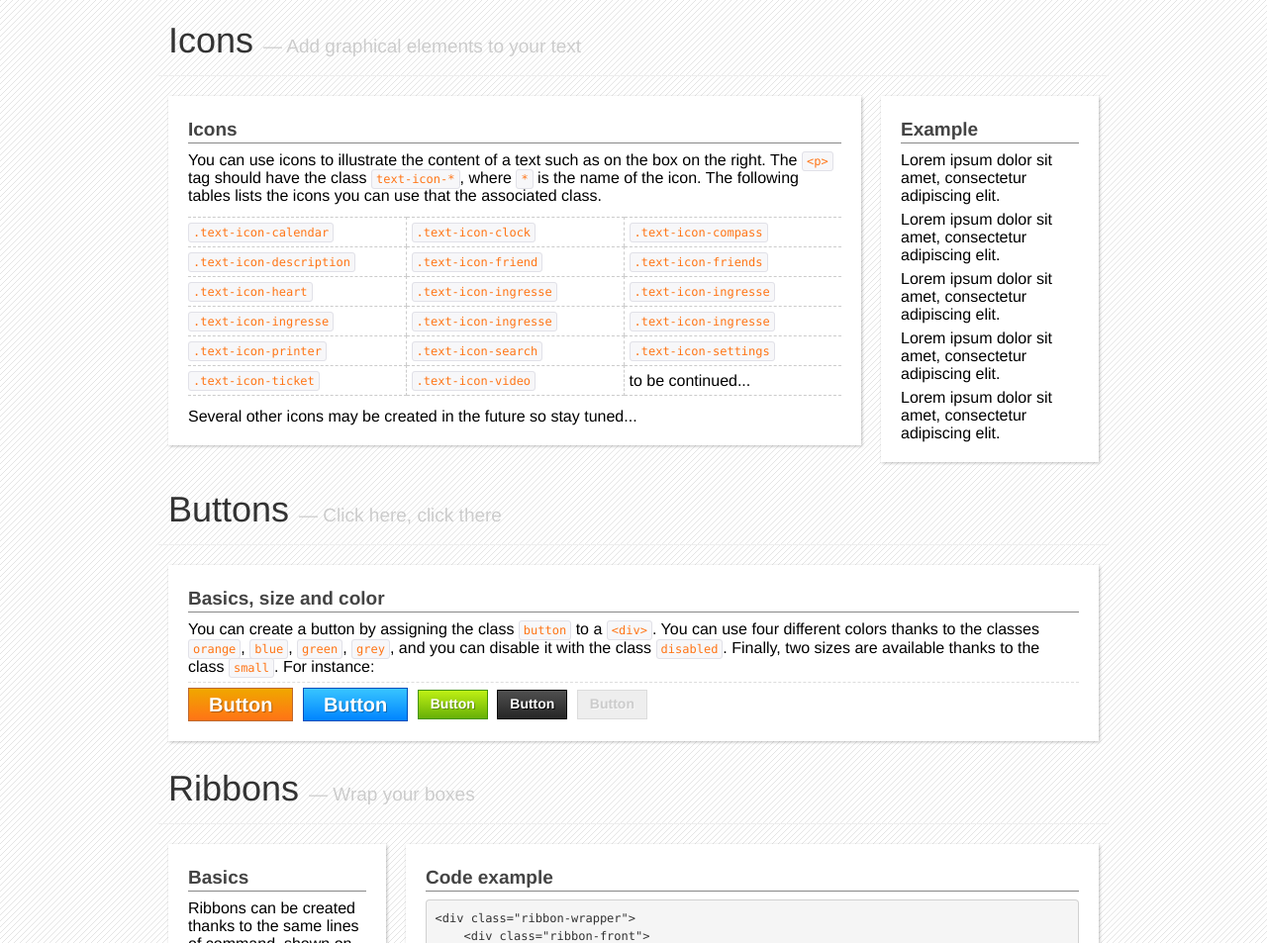
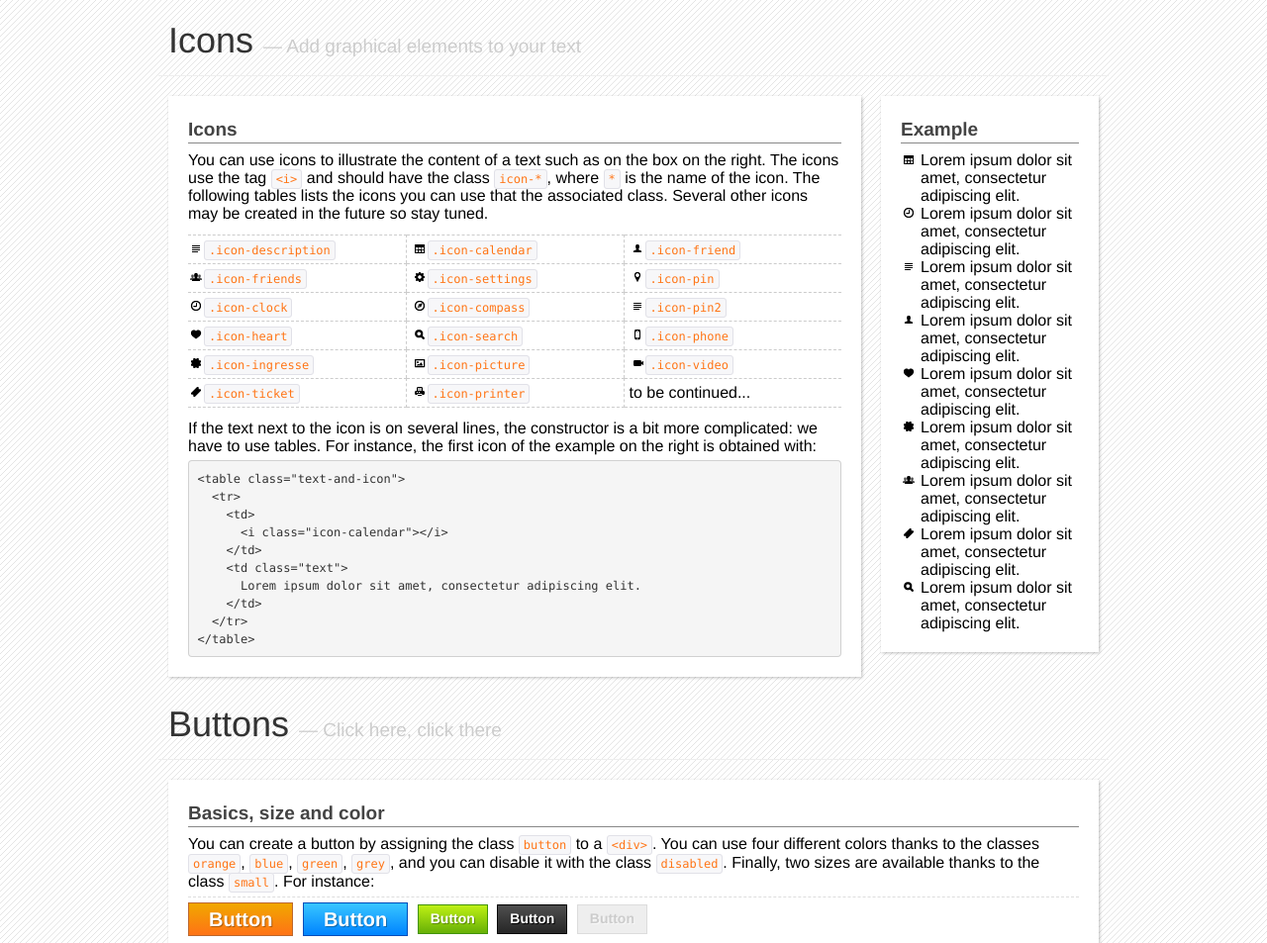
Before and after one commit to bissuh/prometheus, a plain HTML site: page prometheus.html in a window 1280 px wide. Shown: the part 3389-4342 px from the top of the page at 99% size. Drawn offline with Linux system fonts and the light colour scheme; files that its build step writes are made by us from their sources.

Commit message:
Instructions for the iconset sprite updated in prometheus.html

```diff
--- a/prometheus.html
+++ b/prometheus.html
@@ -4,7 +4,7 @@
 
 <head>
     <title>Ingresse</title>
-    <link href="prometheus.css" rel="stylesheet" type="text/css"/>
+    <link href="style/prometheus.css" rel="stylesheet" type="text/css"/>
     <link href='http://fonts.googleapis.com/css?family=Lato:300,400,700' rel='stylesheet' type='text/css'/>
 </head>
 
@@ -408,19 +408,19 @@
     <div class="box span9 shadow">
         <h3 class="box-title">Icons</h3>
         <div class="row">
-            You can use icons to illustrate the content of a text such as on the box on the right. The <code>&lt;p&gt;</code> tag should have the class <code>text-icon-*</code>, where <code>*</code> is the name of the icon. The following tables lists the icons you can use that the associated class.
+            You can use icons to illustrate the content of a text such as on the box on the right. The icons use the tag <code>&lt;i&gt;</code> and should have the class <code>icon-*</code>, where <code>*</code> is the name of the icon. The following tables lists the icons you can use that the associated class. Several other icons may be created in the future so stay tuned.
         </div>
         <div class="table-container">
             <table class="split">
                 <tr>
                     <td>
-                        <p class="text-icon-calendar"><code>.text-icon-calendar</code></p>
+                        <i class="icon-description"></i><code>.icon-description</code>
                     </td>
                     <td>
-                        <p class="text-icon-clock"><code>.text-icon-clock</code></p>
+                        <i class="icon-calendar"></i><code>.icon-calendar</code>
                     </td>
                     <td>
-                        <p class="text-icon-compass"><code>.text-icon-compass</code></p>
+                        <i class="icon-friend"></i><code>.icon-friend</code>
                     </td>
                 </tr>
             </table>
@@ -428,13 +428,13 @@
             <table class="split">
                 <tr>
                     <td>
-                        <p class="text-icon-description"><code>.text-icon-description</code></p>
+                        <i class="icon-friends"></i><code>.icon-friends</code>
                     </td>
                     <td>
-                        <p class="text-icon-friend"><code>.text-icon-friend</code></p>
+                        <i class="icon-settings"></i><code>.icon-settings</code>
                     </td>
                     <td>
-                        <p class="text-icon-friends"><code>.text-icon-friends</code></p>
+                        <i class="icon-pin"></i><code>.icon-pin</code>
                     </td>
                 </tr>
             </table>
@@ -442,13 +442,13 @@
             <table class="split">
                 <tr>
                     <td>
-                        <p class="text-icon-heart"><code>.text-icon-heart</code></p>
+                        <i class="icon-clock"></i><code>.icon-clock</code>
                     </td>
                     <td>
-                        <p class="text-icon-ingresse"><code>.text-icon-ingresse</code></p>
+                        <i class="icon-compass"></i><code>.icon-compass</code>
                     </td>
                     <td>
-                        <p class="text-icon-phone"><code>.text-icon-ingresse</code></p>
+                        <i class="icon-pin2"></i><code>.icon-pin2</code>
                     </td>
                 </tr>
             </table>
@@ -456,13 +456,13 @@
             <table class="split">
                 <tr>
                     <td>
-                        <p class="text-icon-picture"><code>.text-icon-ingresse</code></p>
+                        <i class="icon-heart"></i><code>.icon-heart</code>
                     </td>
                     <td>
-                        <p class="text-icon-pin"><code>.text-icon-ingresse</code></p>
+                        <i class="icon-search"></i><code>.icon-search</code>
                     </td>
                     <td>
-                        <p class="text-icon-pin2"><code>.text-icon-ingresse</code></p>
+                        <i class="icon-phone"></i><code>.icon-phone</code>
                     </td>
                 </tr>
             </table>
@@ -470,13 +470,13 @@
             <table class="split">
                 <tr>
                     <td>
-                        <p class="text-icon-printer"><code>.text-icon-printer</code></p>
+                        <i class="icon-ingresse"></i><code>.icon-ingresse</code>
                     </td>
                     <td>
-                        <p class="text-icon-search"><code>.text-icon-search</code></p>
+                        <i class="icon-picture"></i><code>.icon-picture</code>
                     </td>
                     <td>
-                        <p class="text-icon-settings"><code>.text-icon-settings</code></p>
+                        <i class="icon-video"></i><code>.icon-video</code>
                     </td>
                 </tr>
             </table>
@@ -484,10 +484,10 @@
             <table class="split">
                 <tr>
                     <td>
-                        <p class="text-icon-ticket"><code>.text-icon-ticket</code></p>
+                        <i class="icon-ticket"></i><code>.icon-ticket</code>
                     </td>
                     <td>
-                        <p class="text-icon-video"><code>.text-icon-video</code></p>
+                        <i class="icon-printer"></i><code>.icon-printer</code>
                     </td>
                     <td>
                         <p>to be continued...</p>
@@ -496,18 +496,113 @@
             </table>
         </div>
         <div class="row">
-            Several other icons may be created in the future so stay tuned...
+            <p>If the text next to the icon is on several lines, the constructor is a bit more complicated: we have to use tables. For instance, the first icon of the example on the right is obtained with:</p>
         </div>
+            <pre>&lt;table class="text-and-icon"&gt;
+  &lt;tr&gt;
+    &lt;td&gt;
+      &lt;i class=&quot;icon-calendar&quot;&gt;&lt;/i&gt;
+    &lt;/td&gt;
+    &lt;td class=&quot;text&quot;&gt;
+      Lorem ipsum dolor sit amet, consectetur adipiscing elit.
+    &lt;/td&gt;
+  &lt;/tr&gt;
+&lt;/table&gt;</pre>
     </div>
 
     <div class="box span3 shadow">
         <h3 class="box-title">Example</h3>
         <div class="row">
-            <p class="text-icon-calendar">Lorem ipsum dolor sit amet, consectetur adipiscing elit.</p>
-            <p class="text-icon-clock">Lorem ipsum dolor sit amet, consectetur adipiscing elit.</p>
-            <p class="text-icon-description">Lorem ipsum dolor sit amet, consectetur adipiscing elit.</p>
-            <p class="text-icon-friend">Lorem ipsum dolor sit amet, consectetur adipiscing elit.</p>
-            <p class="text-icon-heart">Lorem ipsum dolor sit amet, consectetur adipiscing elit.</p>
+            <table class="text-and-icon">
+                <tr>
+                    <td>
+                        <i class="icon-calendar"></i>
+                    </td>
+                    <td class="text">
+                        Lorem ipsum dolor sit amet, consectetur adipiscing elit.
+                    </td>
+                </tr>
+            </table>
+            <table class="text-and-icon">
+                <tr>
+                    <td>
+                        <i class="icon-clock"></i>
+                    </td>
+                    <td class="text">
+                        Lorem ipsum dolor sit amet, consectetur adipiscing elit.
+                    </td>
+                </tr>
+            </table>
+            <table class="text-and-icon">
+                <tr>
+                    <td>
+                        <i class="icon-description"></i>
+                    </td>
+                    <td class="text">
+                        Lorem ipsum dolor sit amet, consectetur adipiscing elit.
+                    </td>
+                </tr>
+            </table>
+            <table class="text-and-icon">
+                <tr>
+                    <td>
+                        <i class="icon-friend"></i>
+                    </td>
+                    <td class="text">
+                        Lorem ipsum dolor sit amet, consectetur adipiscing elit.
+                    </td>
+                </tr>
+            </table>
+            <table class="text-and-icon">
+                <tr>
+                    <td>
+                        <i class="icon-heart"></i>
+                    </td>
+                    <td class="text">
+                        Lorem ipsum dolor sit amet, consectetur adipiscing elit.
+                    </td>
+                </tr>
+            </table>
+            <table class="text-and-icon">
+                <tr>
+                    <td>
+                        <i class="icon-ingresse"></i>
+                    </td>
+                    <td class="text">
+                        Lorem ipsum dolor sit amet, consectetur adipiscing elit.
+                    </td>
+                </tr>
+            </table>
+            <table class="text-and-icon">
+                <tr>
+                    <td>
+                        <i class="icon-friends"></i>
+                    </td>
+                    <td class="text">
+                        Lorem ipsum dolor sit amet, consectetur adipiscing elit.
+                    </td>
+                </tr>
+            </table>
+            <table class="text-and-icon">
+                <tr>
+                    <td>
+                        <i class="icon-ticket"></i>
+                    </td>
+                    <td class="text">
+                        Lorem ipsum dolor sit amet, consectetur adipiscing elit.
+                    </td>
+                </tr>
+            </table>
+            <table class="text-and-icon">
+                <tr>
+                    <td>
+                        <i class="icon-search"></i>
+                    </td>
+                    <td class="text">
+                        Lorem ipsum dolor sit amet, consectetur adipiscing elit.
+                    </td>
+                </tr>
+            </table>
         </div>
     </div>
 </section>
```
